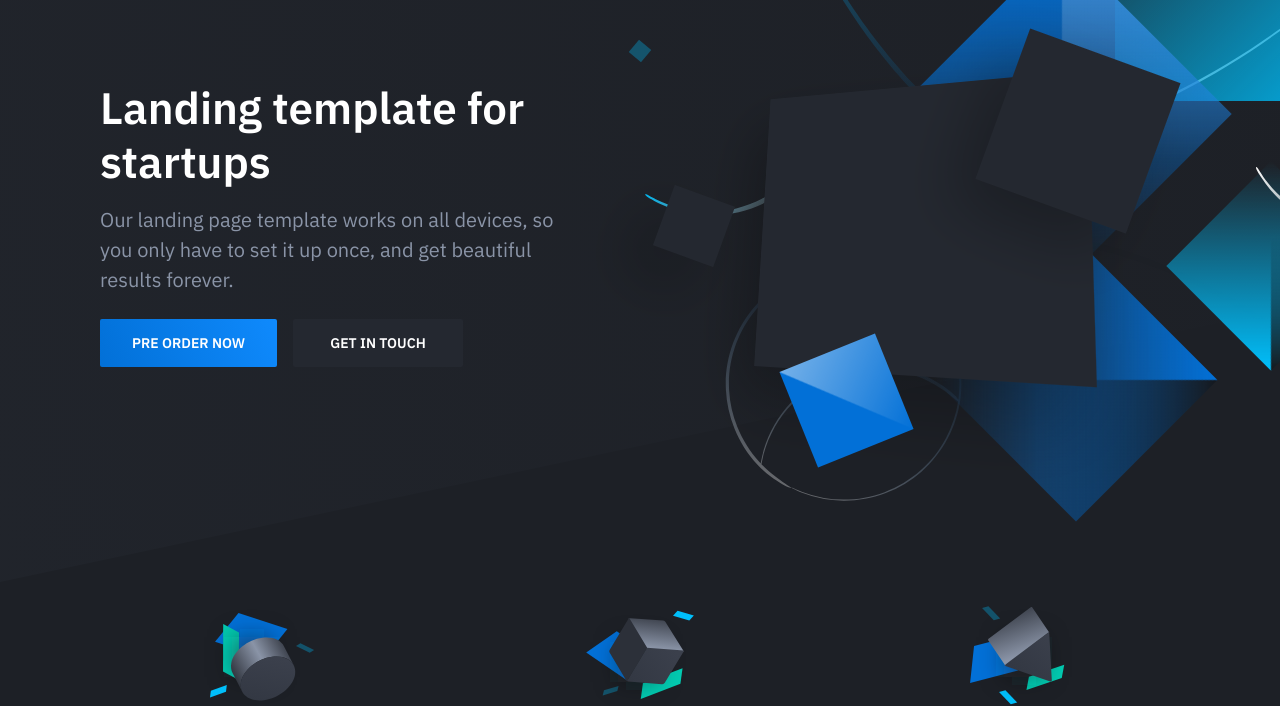
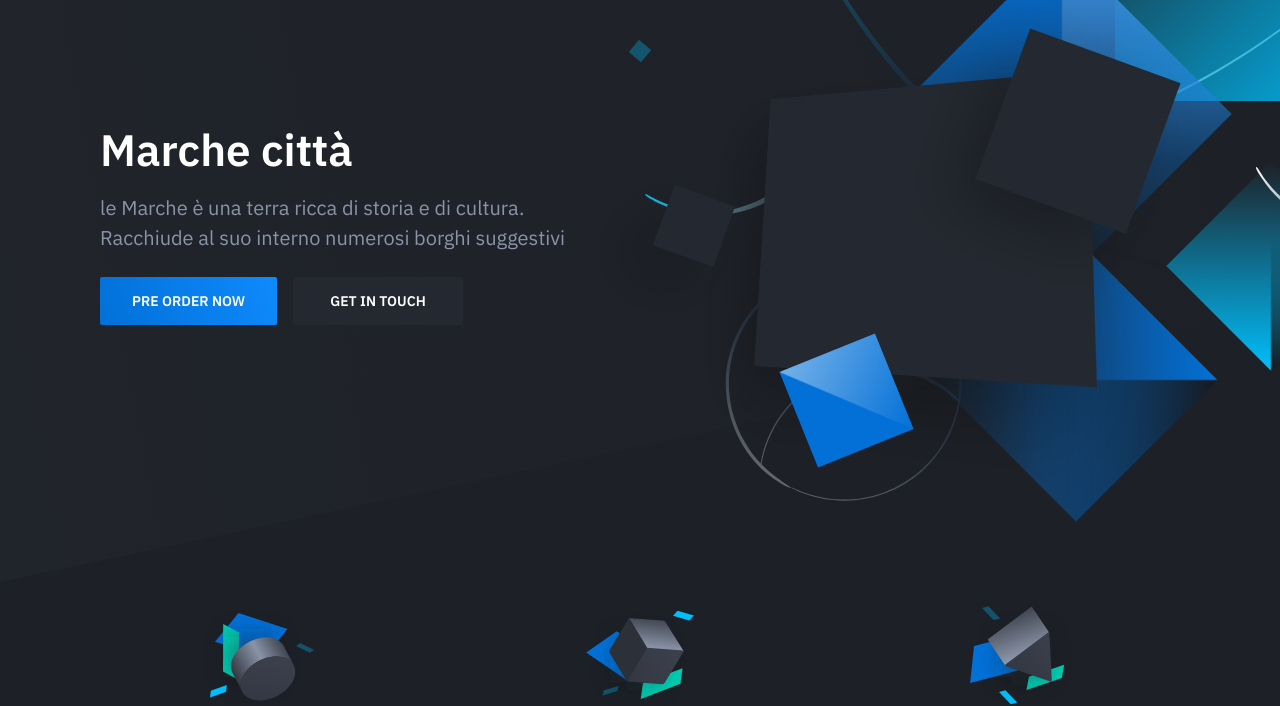
Before and after one commit to Montrasiochiara/landing-page-DM, a plain HTML site: page index.html in a window 1280 px wide. Shown: the part 118-824 px from the top of the page. Drawn offline with nearby package versions, Linux system fonts and the light colour scheme.

Commit message:
versione 1.0

```diff
--- a/index.html
+++ b/index.html
@@ -31,8 +31,8 @@
                 <div class="container">
                     <div class="hero-inner">
 						<div class="hero-copy">
-	                        <h1 class="hero-title mt-0">Landing template for startups</h1>
-	                        <p class="hero-paragraph">Our landing page template works on all devices, so you only have to set it up once, and get beautiful results forever.</p>
+	                        <h1 class="hero-title mt-0">Marche città</h1>
+	                        <p class="hero-paragraph"> le Marche è una terra ricca di storia e di cultura. Racchiude al suo interno numerosi borghi suggestivi </p>
 	                        <div class="hero-cta"><a class="button button-primary" href="#">Pre order now</a><a class="button" href="#">Get in touch</a></div>
 						</div>
 						<div class="hero-figure anime-element">
```
